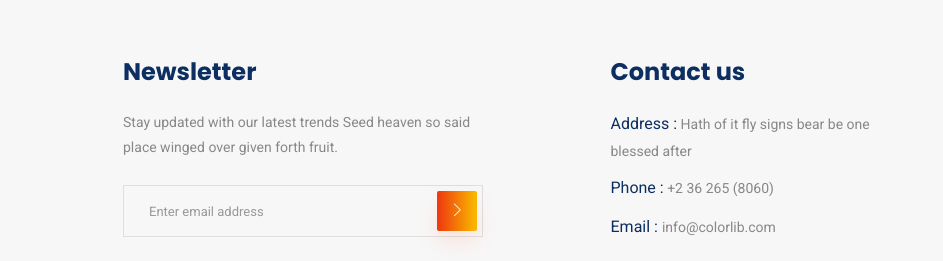
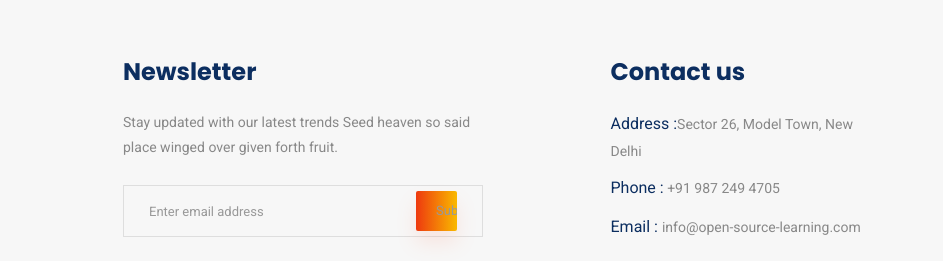
Before and after one commit to Open-Source-Project/PROJECT-CAPS, a plain HTML site: page elements.html in a window 1280 px wide. Shown: the part 5895-6156 px from the top of the page, 337-1280 px from the left. Drawn offline with Linux system fonts and the light colour scheme; files whose address does not match are found by name.

Commit message:
footer changes

```diff
--- a/elements.html
+++ b/elements.html
@@ -713,14 +713,16 @@
                         <h4>Newsletter</h4>
                         <p>Stay updated with our latest trends Seed heaven so said place winged over given forth fruit.
                         </p>
-                        <form action="#">
+                        <iframe name="hidden_iframe" id="hidden_iframe" style="display:none;"
+                        onload="if(submited) {window.location='thankyou.html';}"></iframe>
+                        <form action="https://docs.google.com/forms/u/5/d/e/1FAIpQLSdmXnHGR5c2vW14bWsJkDntwN5j1DGfrnAlHr2usZDVXBax_A/formResponse"  target="hidden_iframe" onsubmit="submited=true;">
                         <div class="form-group">
                             <div class="input-group mb-3">
-                                    <input type="text" class="form-control" placeholder='Enter email address'
+                                <input type="text" class="form-control" name="entry.107508421" required="" placeholder='Enter email address'
                                     onfocus="this.placeholder = ''"
                                     onblur="this.placeholder = 'Enter email address'">
                                 <div class="input-group-append">
-                                        <button class="btn btn_1" type="button"><i class="ti-angle-right"></i></button>
+                                    <input class="btn btn_1" type="submit" style="width: 100px">
                                 </div>
                             </div>
                         </div>
@@ -737,9 +739,9 @@
                     <div class="single-footer-widget footer_2">
                         <h4>Contact us</h4>
                         <div class="contact_info">
-                            <p><span> Address :</span> Hath of it fly signs bear be one blessed after </p>
-                            <p><span> Phone :</span> +2 36 265 (8060)</p>
-                            <p><span> Email : </span>info@colorlib.com </p>
+                            <p><span> Address :</span>Sector 26, Model Town, New Delhi</p>
+                            <p><span> Phone :</span> +91 987 249 4705</p>
+                            <p><span> Email : </span>info@open-source-learning.com </p>
                         </div>
                     </div>
                 </div>
```
Also changed, not shown: about.html (+8 -6 lines), blog.html (+4 -4 lines), contact.html (+2 -2 lines), course-details.html (+4 -4 lines), course-details1.html (+7 -5 lines), course-detailsad.html (+3 -3 lines), course-detailsds.html (+4 -4 lines), course.html (+4 -4 lines), index.html (+5 -7 lines), quiz.html (+4 -4 lines), single-blog.html (+8 -8 lines). Lines whose indentation alone changed are shown as unchanged.
